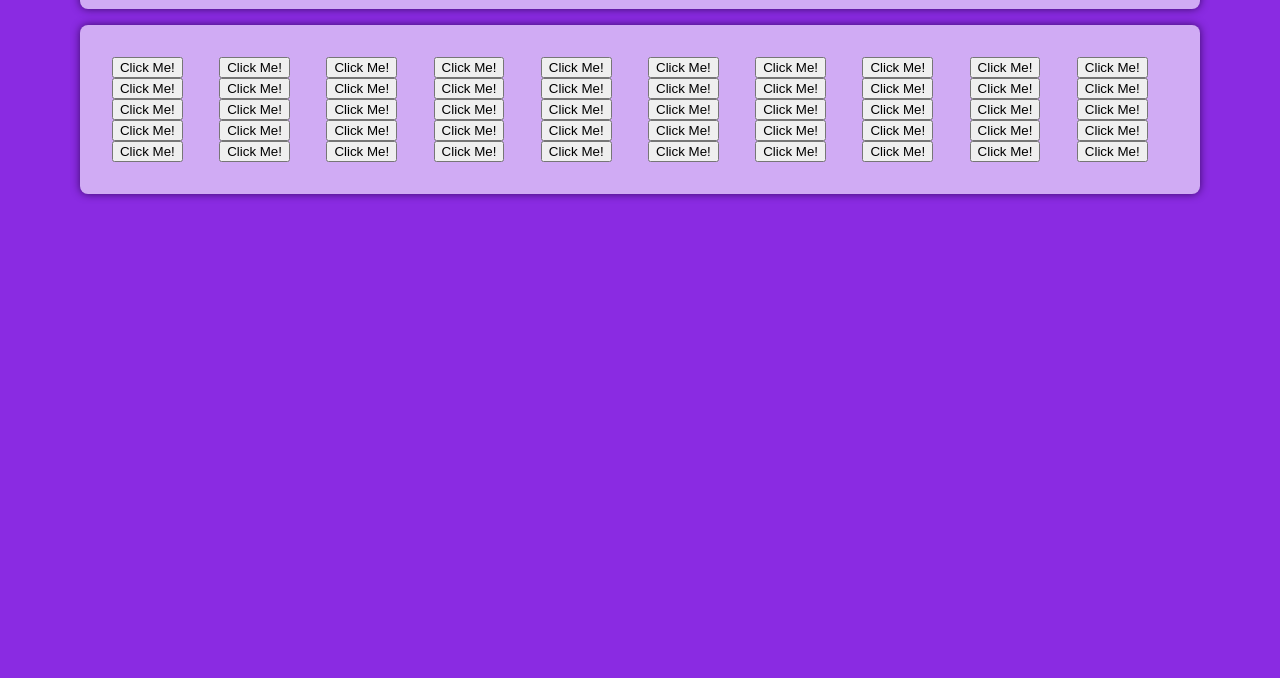
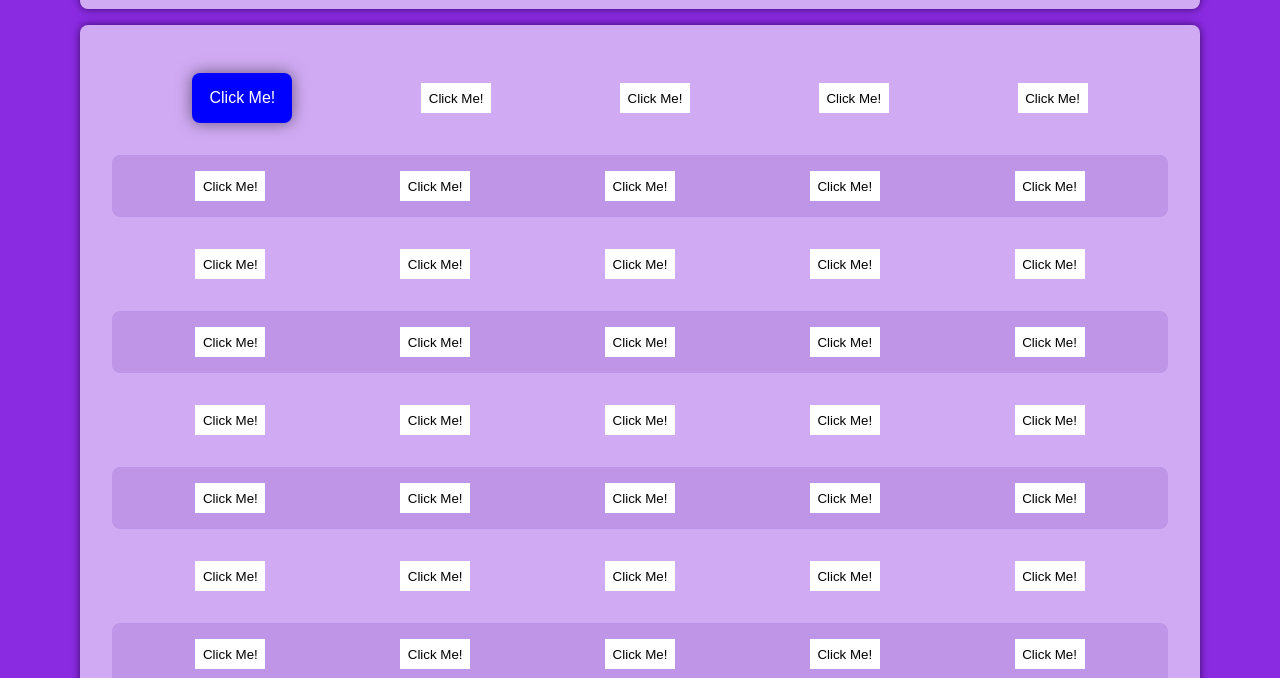
Before and after one commit to vishubhardwaj/casualDev-webDev, a plain HTML site: page ui_stuff/50_btn/index.html in a window 1280 px wide. Shown: the part 119-797 px from the top of the page. Drawn offline with Linux system fonts and the light colour scheme.

Commit message:
added base css and styled 1 button

```diff
--- a/ui_stuff/50_btn/style.css
+++ b/ui_stuff/50_btn/style.css
@@ -99,16 +99,52 @@ section{
     display: flex;
     justify-content: center;
     align-items: center;
+    flex-direction: column;
     gap: 1rem;
 }
 
+.grp-btn{
+    display: flex;
+    justify-content: space-around;
+    align-items: center;
+    padding: 1rem;
+    width: 100%;
+    border-radius: .5rem;
+}
+
+.grp-btn:nth-of-type(2n){
+    background-color: rgb(190, 149, 231);
+}
+
+.btn{
+    min-width: 70px;
+    min-height: 30px;
+    border: none;
+    background-color: white;
+    color: black;
+}
 @media screen and (max-width: 700px) {
-    btn{
+    .grp-btn{
         padding: .5rem;
-        display: flex;
-        justify-content: center;
-        align-items: center;
         gap: .5rem;
-        overflow: scroll;
+        overflow-x: scroll;
     }
 }
+
+#btn-1a{
+    background-color: blue;
+    width: 100px;
+    height: 50px;
+    border-radius: .5rem;
+    color: white;
+    font-size: 100%;
+    transition: background-color .2s ease-in-out;
+    box-shadow: 0 0 1rem rgba(0,0,0,0.5);
+}
+#btn-1a:hover{
+    background-color: rgb(46, 46, 241);
+}
+#btn-1a:active{
+    background-color: black;
+    box-shadow: none;
+}
```
